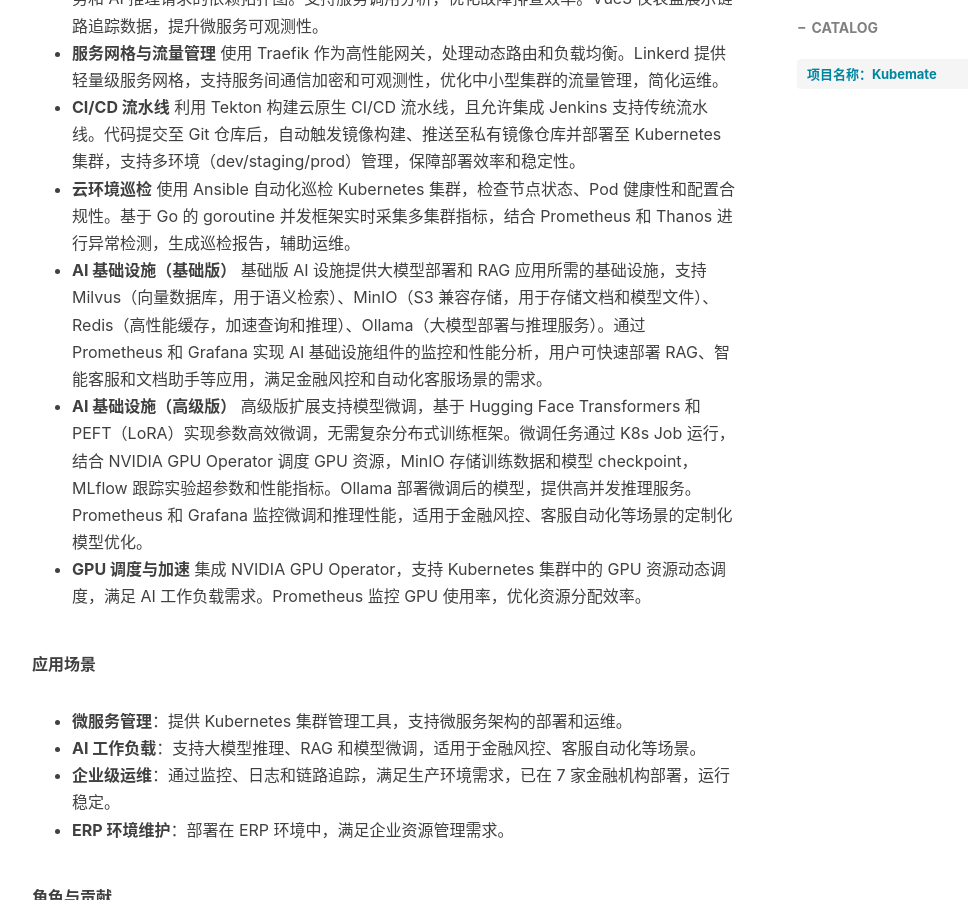
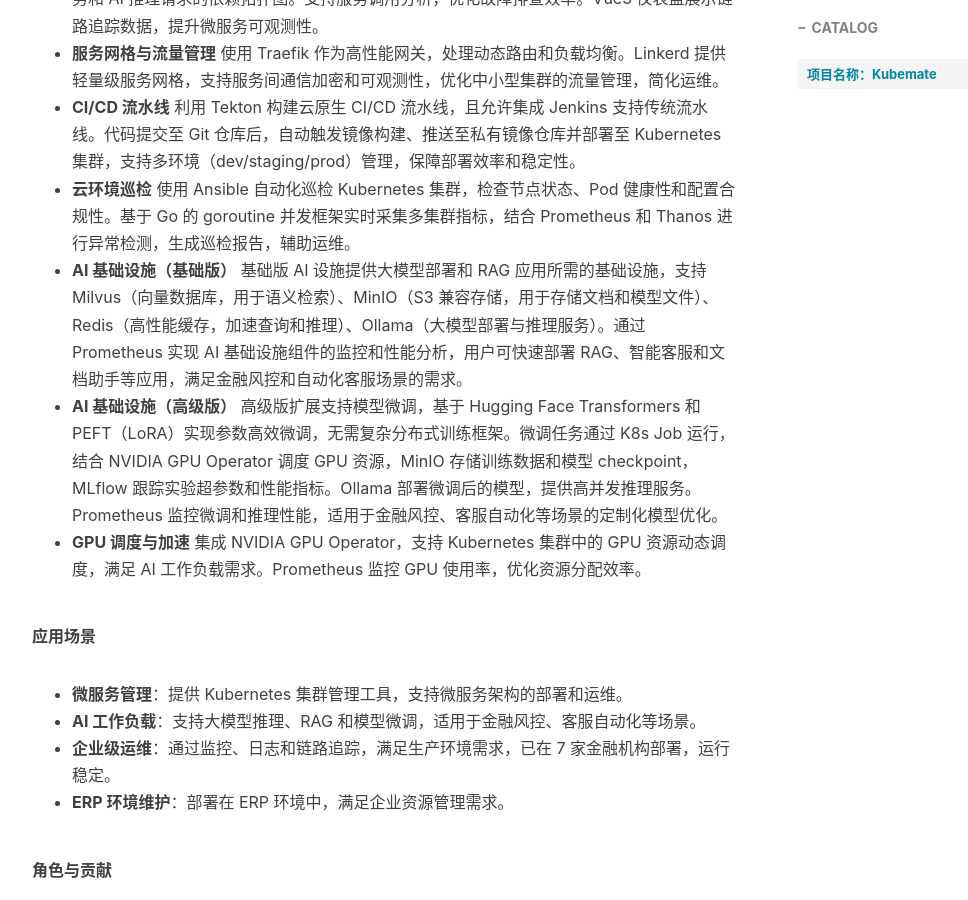
Before and after one commit to hodie-aurora/hodie-aurora.github.io, a Jekyll site: the page built from _posts/2025-06-03-Kubemate.md, in a window 1280 px wide and 900 px high, scrolled down 1623 px. Shown: the whole window, without its empty margins (233-1201 px from the left). Built offline with Jekyll 4.4.1, drawn with Linux system fonts in a browser that asks for light colours; nearby versions of some CDN libraries; comment, search, counter and statistics services are not loaded.

Commit message:
update kubemate

```diff
--- a/_posts/2025-06-03-Kubemate.md
+++ b/_posts/2025-06-03-Kubemate.md
@@ -44,9 +44,9 @@ Kubemate 是一个企业级 Kubernetes 管理与 AI 基础设施平台，专为
 * **云环境巡检**
   使用 Ansible 自动化巡检 Kubernetes 集群，检查节点状态、Pod 健康性和配置合规性。基于 Go 的 goroutine 并发框架实时采集多集群指标，结合 Prometheus 和 Thanos 进行异常检测，生成巡检报告，辅助运维。
 * **AI 基础设施（基础版）**
-  基础版 AI 设施提供大模型部署和 RAG 应用所需的基础设施，支持 Milvus（向量数据库，用于语义检索）、MinIO（S3 兼容存储，用于存储文档和模型文件）、Redis（高性能缓存，加速查询和推理）、Ollama（大模型部署与推理服务）。通过 Prometheus 和 Grafana 实现 AI 基础设施组件的监控和性能分析，用户可快速部署 RAG、智能客服和文档助手等应用，满足金融风控和自动化客服场景的需求。
+  基础版 AI 设施提供大模型部署和 RAG 应用所需的基础设施，支持 Milvus（向量数据库，用于语义检索）、MinIO（S3 兼容存储，用于存储文档和模型文件）、Redis（高性能缓存，加速查询和推理）、Ollama（大模型部署与推理服务）。通过 Prometheus 实现 AI 基础设施组件的监控和性能分析，用户可快速部署 RAG、智能客服和文档助手等应用，满足金融风控和自动化客服场景的需求。
 * **AI 基础设施（高级版）**
-  高级版扩展支持模型微调，基于 Hugging Face Transformers 和 PEFT（LoRA）实现参数高效微调，无需复杂分布式训练框架。微调任务通过 K8s Job 运行，结合 NVIDIA GPU Operator 调度 GPU 资源，MinIO 存储训练数据和模型 checkpoint，MLflow 跟踪实验超参数和性能指标。Ollama 部署微调后的模型，提供高并发推理服务。Prometheus 和 Grafana 监控微调和推理性能，适用于金融风控、客服自动化等场景的定制化模型优化。
+  高级版扩展支持模型微调，基于 Hugging Face Transformers 和 PEFT（LoRA）实现参数高效微调，无需复杂分布式训练框架。微调任务通过 K8s Job 运行，结合 NVIDIA GPU Operator 调度 GPU 资源，MinIO 存储训练数据和模型 checkpoint，MLflow 跟踪实验超参数和性能指标。Ollama 部署微调后的模型，提供高并发推理服务。Prometheus 监控微调和推理性能，适用于金融风控、客服自动化等场景的定制化模型优化。
 * **GPU 调度与加速**
   集成 NVIDIA GPU Operator，支持 Kubernetes 集群中的 GPU 资源动态调度，满足 AI 工作负载需求。Prometheus 监控 GPU 使用率，优化资源分配效率。
 
```
Also changed, not shown: _posts/EMPTY-2025-06-03kubemate高级基础设施微调流程.md (added, +44 -0 lines).
